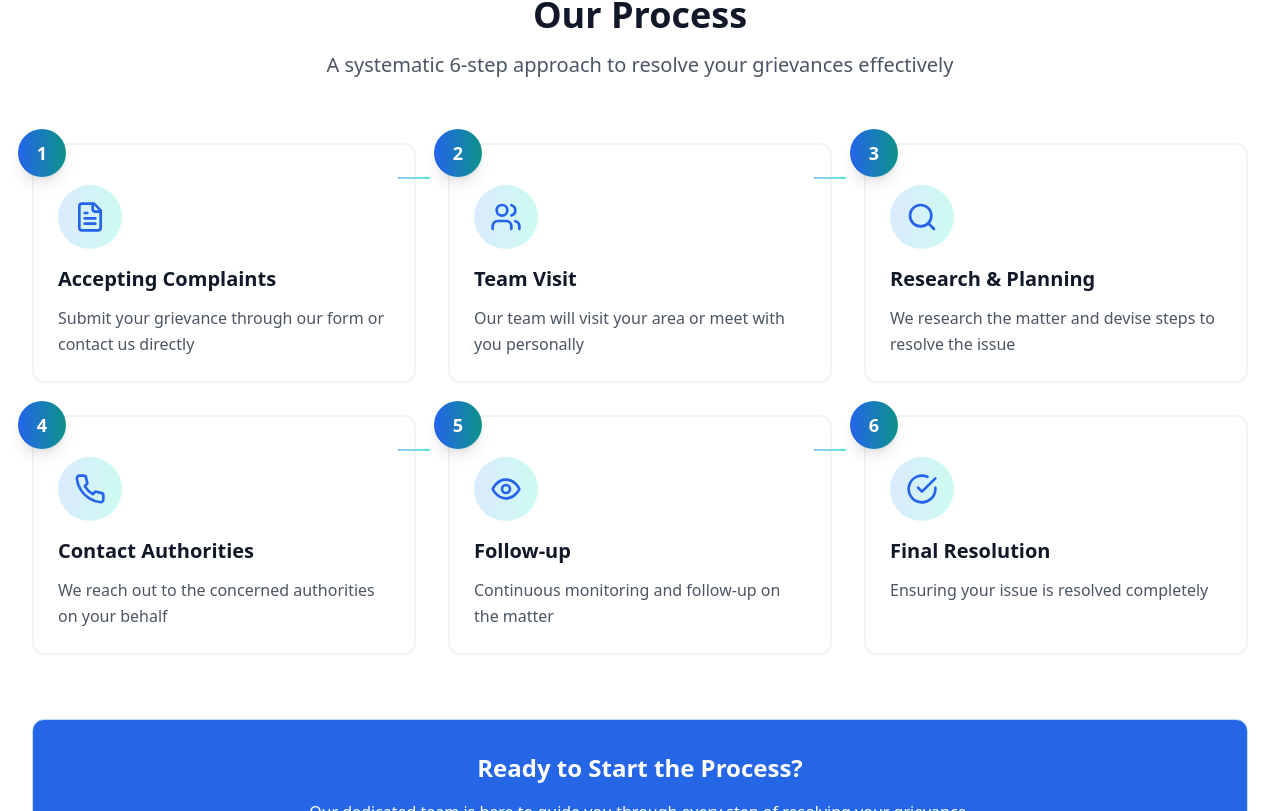
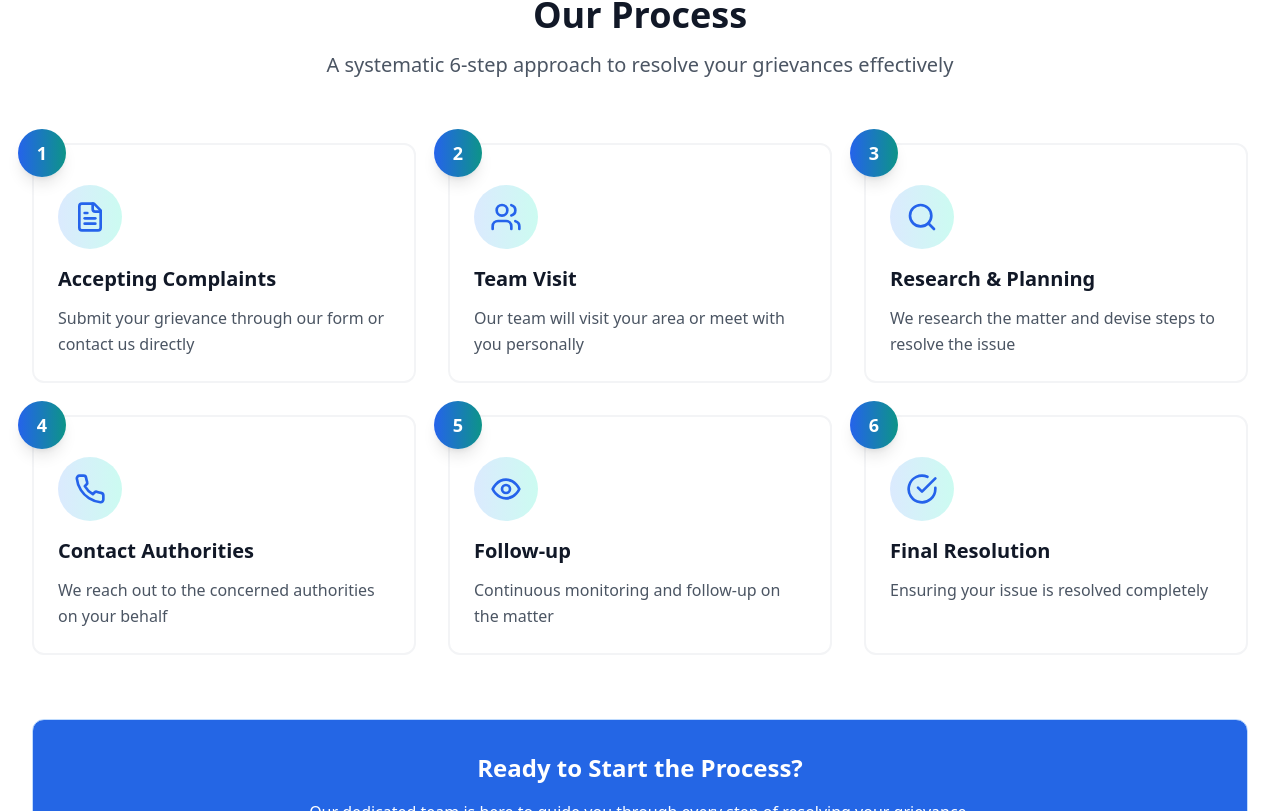
Before and after one commit to shahzad2615/Janta-Ki-Soch, a React (Vite) app: page / in a window 1280 px wide. Shown: the part 1909-2720 px from the top of the page. Built offline with nearby package versions, Linux system fonts and the light colour scheme.

Commit message:
Your commit message for Janta Ki Soch

```diff
--- a/src/components/Process.tsx
+++ b/src/components/Process.tsx
@@ -76,9 +76,7 @@
               </p>
 
               {/* Connector Line (except for last items in each row) */}
-              {index < steps.length - 1 && (index + 1) % 3 !== 0 && (
-                <div className="hidden lg:block absolute top-8 -right-4 w-8 h-0.5 bg-gradient-to-r from-blue-300 to-teal-300"></div>
-              )}
+
             </div>
           ))}
         </div>
```
